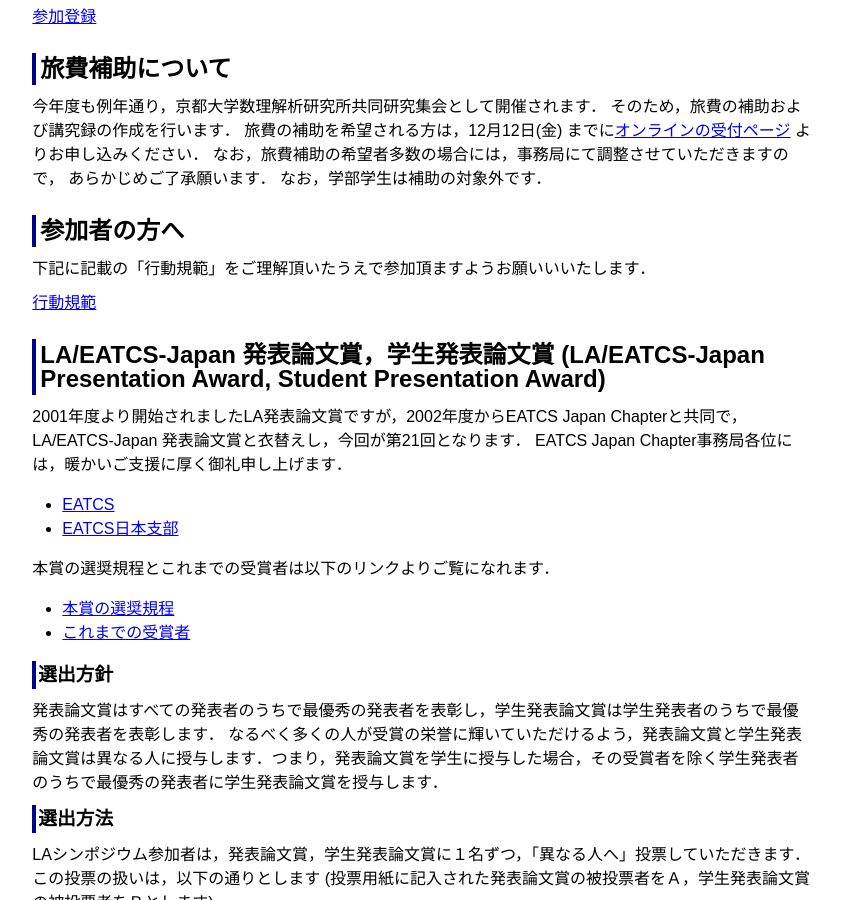
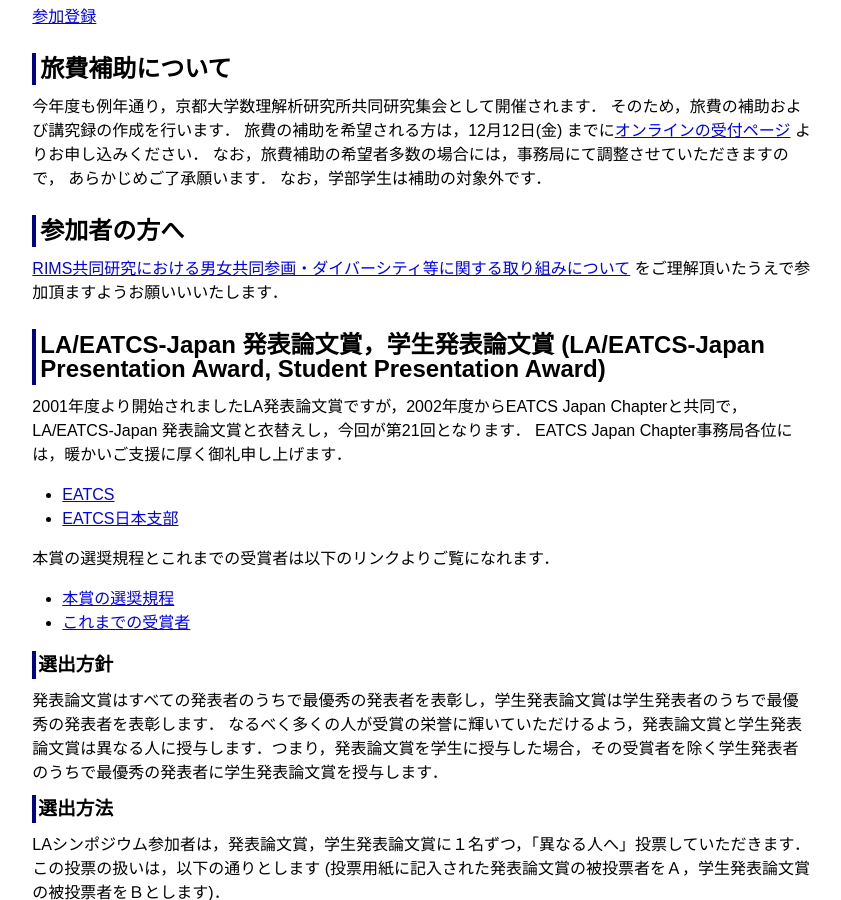
Before and after one commit to ytamura12/la-symposium_test.github.io, a Jekyll site: the page built from 2023/winter.md, in a window 1280 px wide and 900 px high, scrolled down 689 px. Shown: the whole window, without its empty margins (326-1167 px from the left). Built offline with Jekyll 4.4.1, drawn with Linux system fonts in a browser that asks for light colours.

Commit message:
Update winter.md

```diff
--- a/2023/winter.md
+++ b/2023/winter.md
@@ -74,10 +74,7 @@ LaTeX 用の予稿のテンプレート ([LAtemplate_w.tex]({{ "/assets/tex/LAte
 
 参加者の方へ
 --------
-下記に記載の「行動規範」をご理解頂いたうえで参加頂ますようお願いいいたします．
-
-[行動規範](https://www.kurims.kyoto-u.ac.jp/kyoten/ja/gender_equality.html){:target="_blank"}
-
+[RIMS共同研究における男女共同参画・ダイバーシティ等に関する取り組みについて](https://www.kurims.kyoto-u.ac.jp/kyoten/ja/gender_equality.html){:target="_blank"} をご理解頂いたうえで参加頂ますようお願いいいたします．
 
 LA/EATCS-Japan 発表論文賞，学生発表論文賞 (LA/EATCS-Japan Presentation Award, Student Presentation Award)
 --------
```
